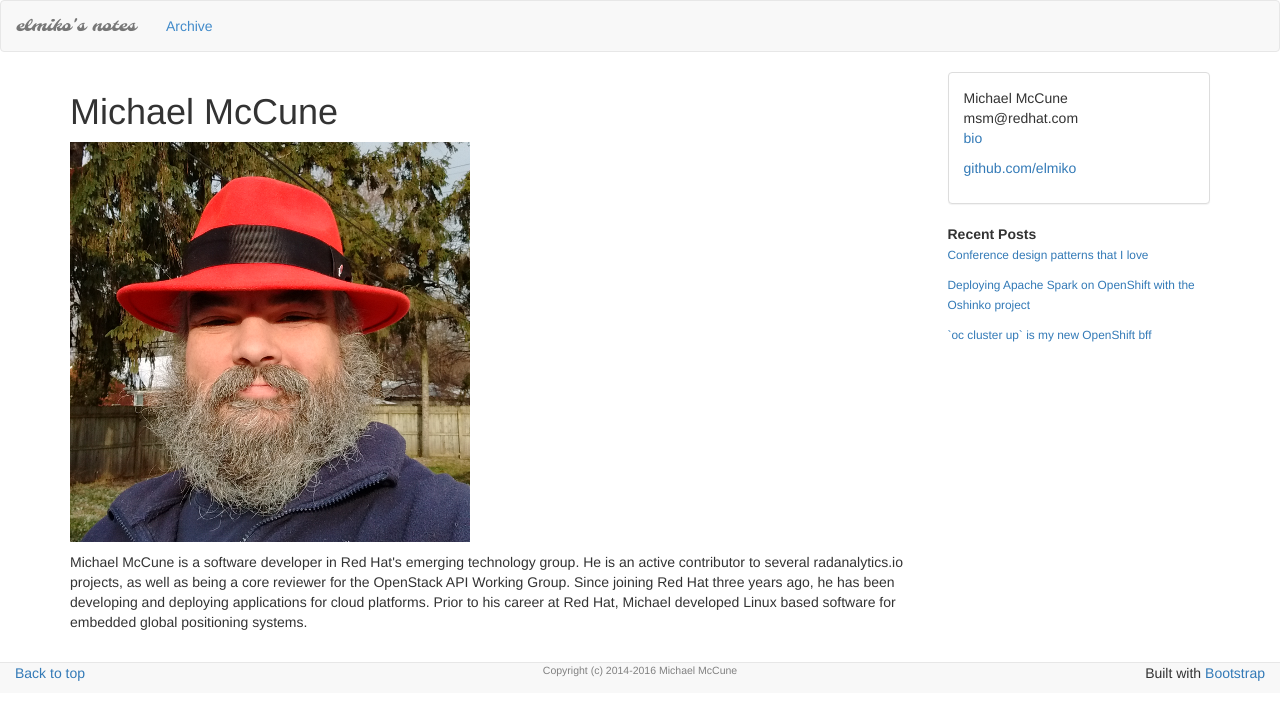
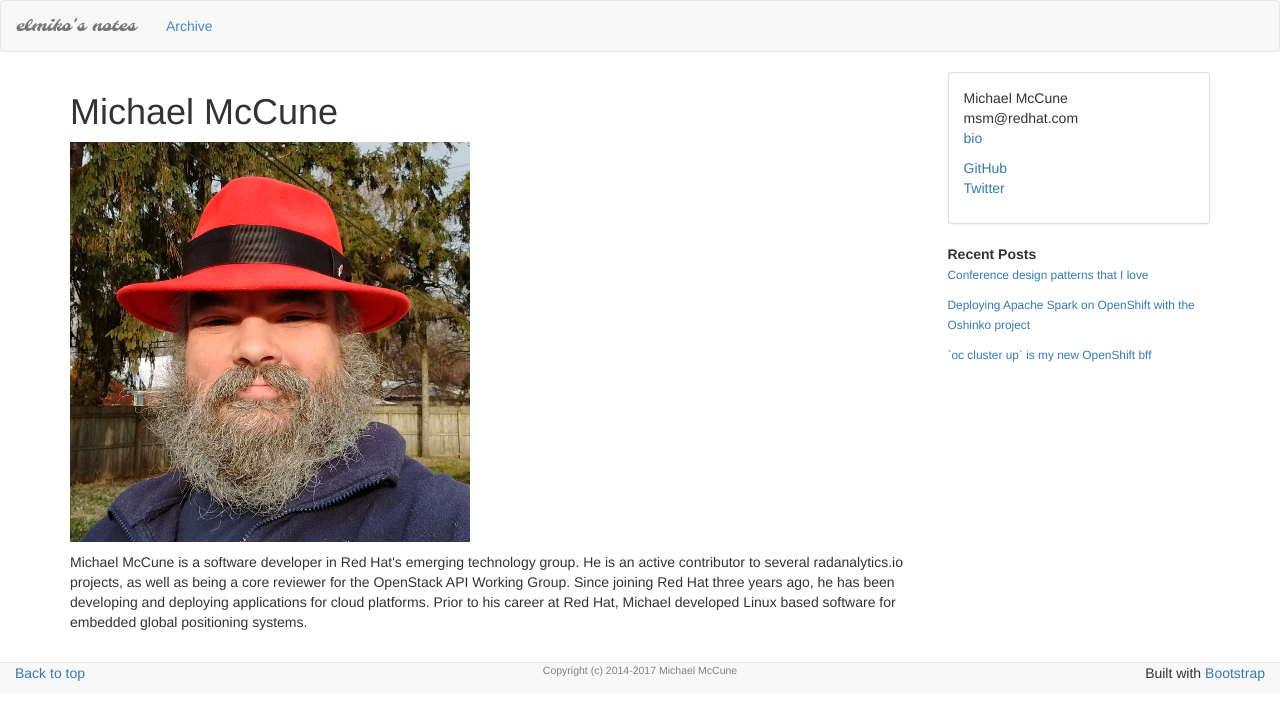
Before and after one commit to elmiko/elmiko.github.io, a Jekyll site: the page built from bio.md, in a window 1280 px wide. Shown: the top 720 px of the page. Built offline with Jekyll 4.4.1, drawn with Linux system fonts in a browser that asks for light colours; nearby versions of some CDN libraries.

Commit message:
update info and copyright

```diff
--- a/_layouts/default.html
+++ b/_layouts/default.html
@@ -77,7 +77,8 @@
           <a href="/bio">bio</a>
           </p>
           <p>
-          <a href="https://github.com/elmiko">github.com/elmiko</a><br />
+          <a href="https://github.com/elmiko">GitHub</a><br />
+          <a href="https://twitter.com/FOSSjunkie">Twitter</a><br />
           </p>
         </div>
       </div>
@@ -100,7 +101,7 @@
       <p><a href="#">Back to top</a></p>
     </div>
     <div class="col-md-8 text-center">
-      <p class="copyright">Copyright (c) 2014-2016 Michael McCune</p>
+      <p class="copyright">Copyright (c) 2014-2017 Michael McCune</p>
     </div>
     <div class="col-md-2 text-right">
       <p>Built with <a href="https://getbootstrap.com">Bootstrap</a></p>
```
